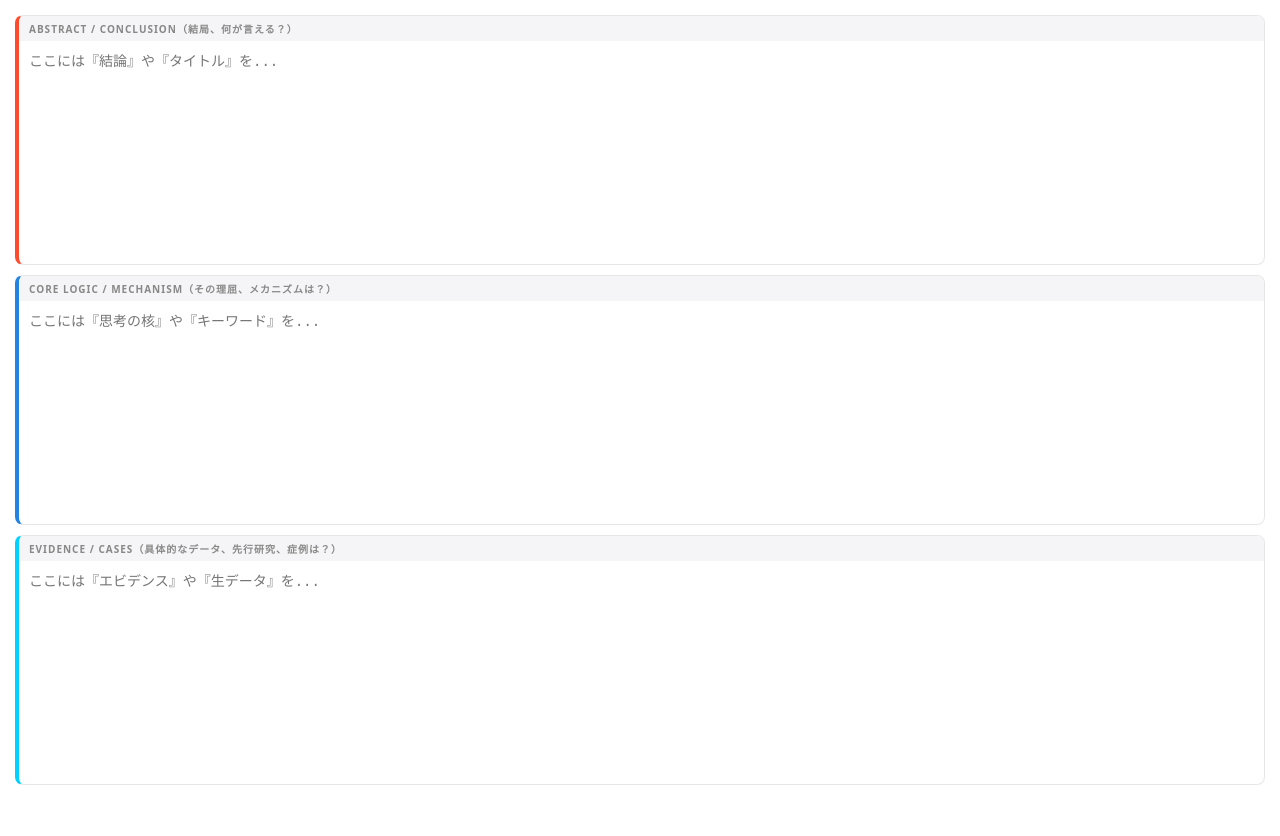
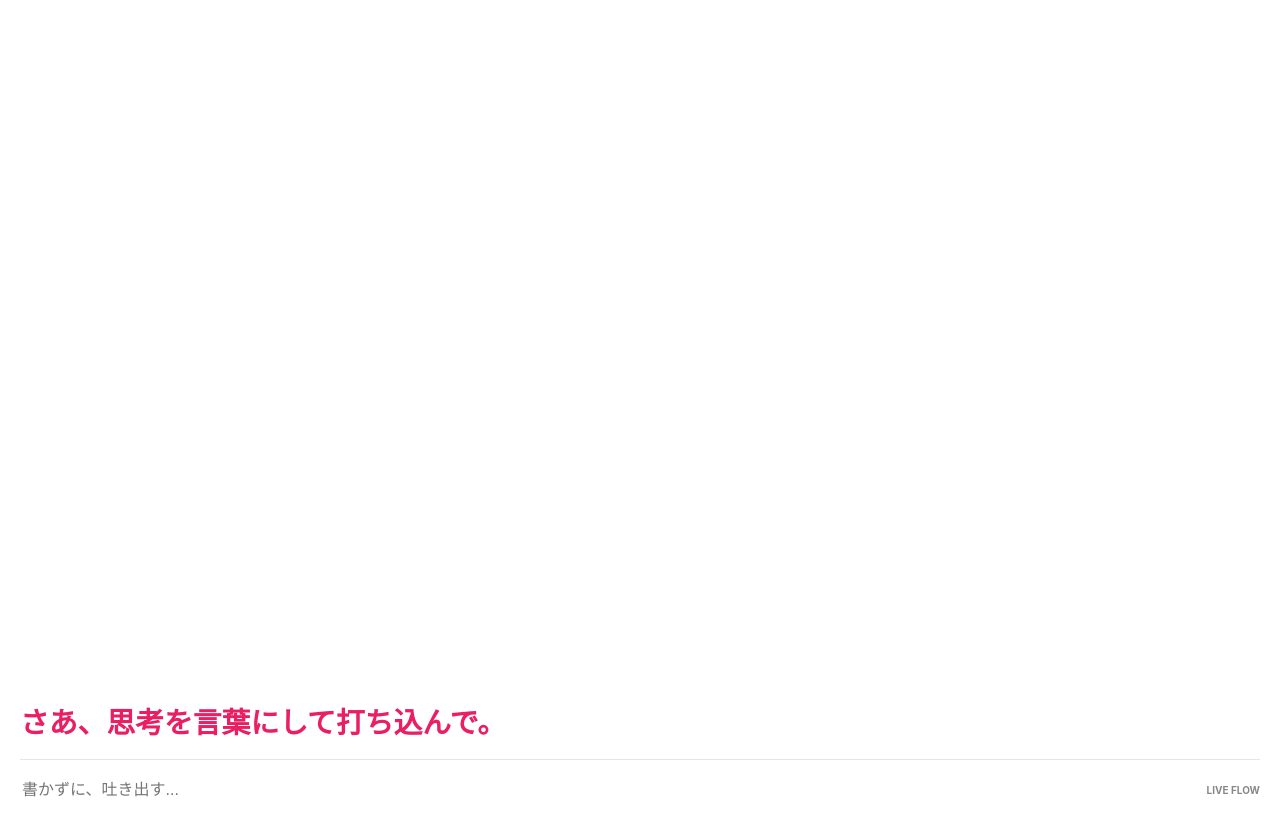
Before and after one commit to mk-bot-cloud/my-notion-widgets, a plain HTML site: page index.html in a window 1280 px wide. Before the commit the page ends 800 px from the top, so only its background shows below. Drawn offline with Linux system fonts and the light colour scheme.

Commit message:
Update index.html

```diff
--- a/index.html
+++ b/index.html
@@ -2,44 +2,54 @@
 <html lang="ja">
 <head>
     <meta charset="UTF-8">
-    <title>Deep Thought Layer</title>
+    <title>Output Streamer</title>
     <style>
-        :root { --bg: #ffffff; --text: #191919; --accent: #2383e2; --layer-bg: #f5f5f7; }
+        :root { --bg: #ffffff; --text: #191919; --accent: #e91e63; }
         @media (prefers-color-scheme: dark) {
-            :root { --bg: #191919; --text: #efefef; --layer-bg: #222; }
+            :root { --bg: #191919; --text: #efefef; }
         }
-        body { background: var(--bg); color: var(--text); font-family: system-ui, sans-serif; margin: 0; padding: 15px; display: flex; flex-direction: column; gap: 10px; height: 100vh; box-sizing: border-box; }
-        .layer { flex: 1; display: flex; flex-direction: column; border-radius: 8px; border: 1px solid rgba(128,128,128,0.2); overflow: hidden; }
-        .label { font-size: 10px; font-weight: bold; padding: 5px 10px; background: var(--layer-bg); color: #888; text-transform: uppercase; letter-spacing: 0.1em; }
-        textarea { flex: 1; background: transparent; border: none; color: inherit; padding: 10px; resize: none; outline: none; font-size: 14px; line-height: 1.6; }
-        .top { border-left: 4px solid #ff4b2b; } /* 抽象：つまり？ */
-        .mid { border-left: 4px solid var(--accent); } /* 本質：キーワード */
-        .btm { border-left: 4px solid #00d2ff; } /* 具体：根拠・事例 */
+        body { background: var(--bg); color: var(--text); font-family: "Inter", sans-serif; margin: 0; padding: 20px; height: 100vh; display: flex; flex-direction: column; overflow: hidden; }
+        .stream-container { flex: 1; overflow-y: auto; padding-right: 10px; display: flex; flex-direction: column-reverse; }
+        .chunk { font-size: 1.8rem; font-weight: 800; line-height: 1.1; margin-bottom: 20px; opacity: 0.3; transition: 0.3s; }
+        .chunk.active { opacity: 1; color: var(--accent); }
+        .footer { height: 60px; border-top: 1px solid rgba(128,128,128,0.2); display: flex; align-items: center; gap: 15px; }
+        #input-field { flex: 1; background: transparent; border: none; color: inherit; font-size: 1rem; outline: none; }
+        .status { font-size: 10px; font-weight: bold; text-transform: uppercase; color: #888; }
     </style>
 </head>
 <body>
-
-    <div class="layer top">
-        <div class="label">Abstract / Conclusion（結局、何が言える？）</div>
-        <textarea id="abs" placeholder="ここには『結論』や『タイトル』を..."></textarea>
+    <div class="stream-container" id="stream">
+        <div class="chunk active">さあ、思考を言葉にして打ち込んで。</div>
     </div>
-
-    <div class="layer mid">
-        <div class="label">Core Logic / Mechanism（その理屈、メカニズムは？）</div>
-        <textarea id="core" placeholder="ここには『思考の核』や『キーワード』を..."></textarea>
-    </div>
-
-    <div class="layer btm">
-        <div class="label">Evidence / Cases（具体的なデータ、先行研究、症例は？）</div>
-        <textarea id="evid" placeholder="ここには『エビデンス』や『生データ』を..."></textarea>
+    <div class="footer">
+        <input type="text" id="input-field" placeholder="書かずに、吐き出す..." autofocus>
+        <div class="status">Live Flow</div>
     </div>
 
     <script>
-        const ids = ['abs', 'core', 'evid'];
-        ids.forEach(id => {
-            const el = document.getElementById(id);
-            if(localStorage.getItem(id)) el.value = localStorage.getItem(id);
-            el.addEventListener('input', () => localStorage.setItem(id, el.value));
+        const input = document.getElementById('input-field');
+        const stream = document.getElementById('stream');
+
+        input.addEventListener('keypress', (e) => {
+            if (e.key === 'Enter' && input.value.trim() !== '') {
+                // 前の文字を薄くする
+                const oldActive = document.querySelector('.chunk.active');
+                if(oldActive) oldActive.classList.remove('active');
+
+                // 新しい文字を追加
+                const div = document.createElement('div');
+                div.className = 'chunk active';
+                div.innerText = input.value;
+                stream.prepend(div);
+
+                input.value = '';
+
+                // 溜まった文字はクリックでコピー可能に
+                div.onclick = () => {
+                    navigator.clipboard.writeText(div.innerText);
+                    div.style.color = '#4caf50';
+                };
+            }
         });
     </script>
 </body>
```
